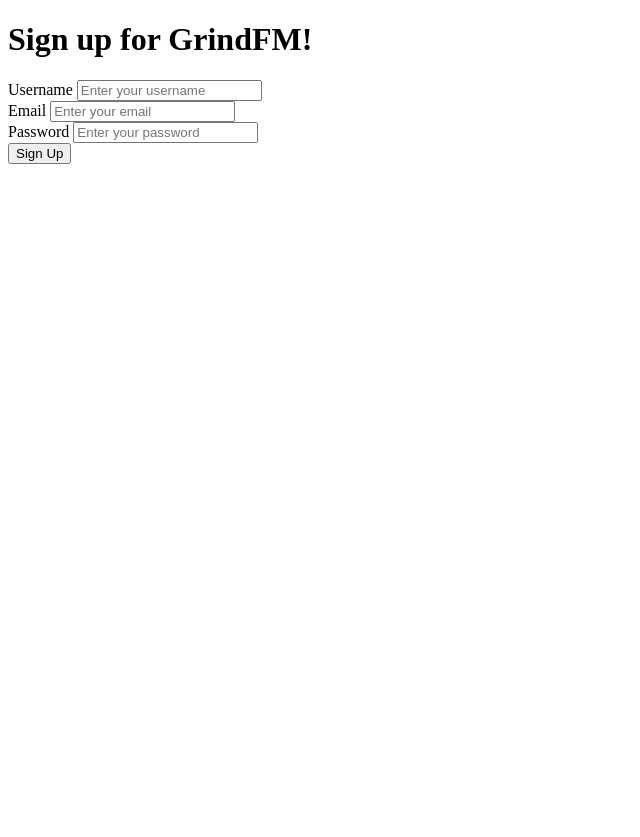
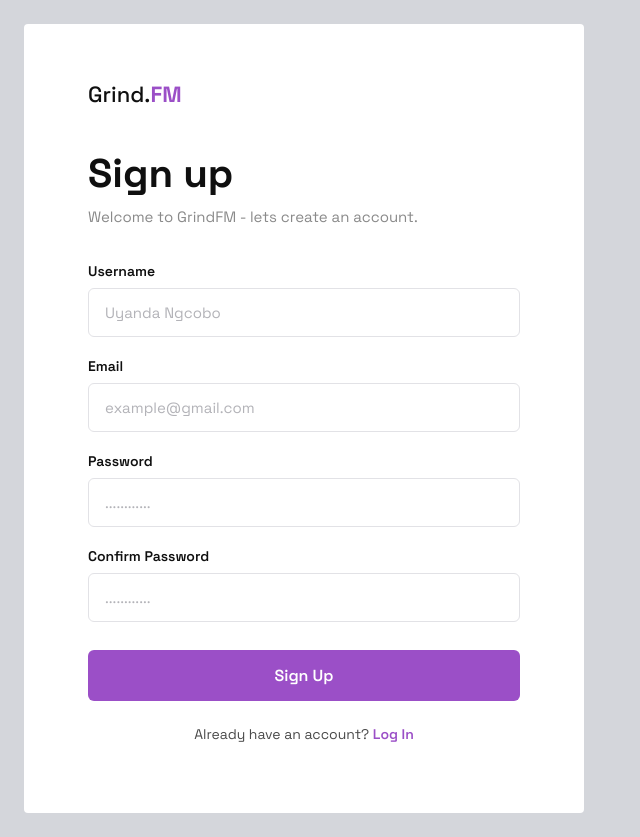
Before and after one commit to UyandaNgcobo/GrindFM-Task-Management-Tool, a PHP site: page /signup.php in a window 1280 px wide. Shown: the whole page, without its empty margins (0-640 px from the left). Before the commit the page ends 164 px from the top, so only its background shows below. Run offline with PHP 8.4, Linux system fonts and the light colour scheme.

Commit message:
Added new styling to log in and sign up page

```diff
--- /dev/null
+++ b/public/css/auth.css
@@ -0,0 +1,181 @@
+@import url('https://fonts.googleapis.com/css2?family=Space+Grotesk:wght@300..700&display=swap');
+
+* {
+    box-sizing: border-box;
+}
+
+body {
+    margin: 0;
+    font-family: 'Space Grotesk', sans-serif;
+    background: #d4d6db;
+}
+
+.auth-shell {
+    display: flex;
+    min-height: 100vh;
+    padding: 24px;
+    gap: 24px;
+}
+
+.auth-panel {
+    flex: 1;
+    background: #ffffff;
+    border-radius: 4px;
+    padding: 56px 64px;
+    display: flex;
+    flex-direction: column;
+    justify-content: center;
+    max-width: 560px;
+}
+
+.auth-logo {
+    font-size: 22px;
+    font-weight: 500;
+    color: #0f0f0f;
+    text-decoration: none;
+    margin-bottom: 40px;
+}
+
+.auth-logo span {
+    color: #9b4fc7;
+    font-weight: 700;
+}
+
+.auth-heading {
+    font-size: 40px;
+    font-weight: 700;
+    margin: 0 0 8px 0;
+    color: #0f0f0f;
+}
+
+.auth-subheading {
+    color: #8a8a8a;
+    margin: 0 0 36px 0;
+    font-size: 15px;
+}
+
+.auth-field {
+    margin-bottom: 20px;
+}
+
+.auth-field label {
+    display: block;
+    font-weight: 600;
+    font-size: 14px;
+    margin-bottom: 8px;
+    color: #0f0f0f;
+}
+
+.auth-field input {
+    width: 100%;
+    padding: 14px 16px;
+    border: 1.5px solid #e2e2e6;
+    border-radius: 6px;
+    font-family: inherit;
+    font-size: 15px;
+    color: #0f0f0f;
+    background: #fff;
+    transition: border-color 0.15s ease;
+}
+
+.auth-field input::placeholder {
+    color: #b3b3b8;
+}
+
+.auth-field input:focus {
+    outline: none;
+    border-color: #9b4fc7;
+}
+
+.auth-submit {
+    width: 100%;
+    padding: 15px;
+    margin-top: 8px;
+    background: #9b4fc7;
+    color: #fff;
+    border: none;
+    border-radius: 6px;
+    font-family: inherit;
+    font-size: 16px;
+    font-weight: 600;
+    cursor: pointer;
+    transition: background 0.15s ease;
+}
+
+.auth-submit:hover {
+    background: #863fb0;
+}
+
+.auth-submit:disabled {
+    background: #cbb1dd;
+    cursor: not-allowed;
+}
+
+.auth-switch {
+    text-align: center;
+    margin-top: 24px;
+    font-size: 14px;
+    color: #4a4a4a;
+}
+
+.auth-switch a {
+    color: #9b4fc7;
+    text-decoration: none;
+    font-weight: 600;
+}
+
+.auth-switch a:hover {
+    text-decoration: underline;
+}
+
+.auth-error {
+    background: #fdecec;
+    border: 1px solid #f3b8b8;
+    color: #b3261e;
+    padding: 12px 16px;
+    border-radius: 6px;
+    font-size: 14px;
+    margin-bottom: 20px;
+    display: none;
+}
+
+.auth-error.visible {
+    display: block;
+}
+
+.auth-visual {
+    flex: 1;
+    border-radius: 4px;
+    background:
+        linear-gradient(135deg, #eceef1 0%, #d7d9de 55%, #c3c6cd 100%);
+    position: relative;
+    overflow: hidden;
+    display: none;
+}
+
+.auth-visual svg {
+    position: absolute;
+    inset: 0;
+    width: 100%;
+    height: 100%;
+}
+
+@media (min-width: 900px) {
+    .auth-visual {
+        display: block;
+    }
+}
+
+@media (max-width: 640px) {
+    .auth-shell {
+        padding: 0;
+    }
+    .auth-panel {
+        max-width: none;
+        padding: 40px 24px;
+        border-radius: 0;
+    }
+    .auth-heading {
+        font-size: 32px;
+    }
+}
--- a/public/css/reminders.css
+++ b/public/css/reminders.css
@@ -19,7 +19,6 @@ main{
     gap: 2rem;
     width: 100%;
     height: 100%;
-    outline: 1px solid black;
 }
 #create-new-reminder-controls{
     display: flex;
--- a/public/js/auth-guard.js
+++ b/public/js/auth-guard.js
@@ -14,8 +14,10 @@ async function getCurrentUser() {
 async function requireLogin() {
   const me = await getCurrentUser();
   if (!me.user_id) {
+    console.log("No user id found in session, login required");
     window.location.replace("login.php");
   } else {
+    console.log("User id found in session, login NOT required");
     return me;
   }
 }
@@ -23,8 +25,10 @@ async function requireLogin() {
 async function redirectIfLoggedIn() {
   const me = await getCurrentUser();
   if (me.user_id) {
+    console.log("Already logged in!")
     window.location.replace("index.php");
   } else {
+    console.log("Not logged in!");
     return me;
   }
 }
--- /dev/null
+++ b/public/js/auth-helpers.js
@@ -0,0 +1,18 @@
+// Wraps fetch with centralized error handling.
+// Returns the parsed JSON response body on success, or null on failure
+// (network error or non-2xx status).
+async function fetchAPI(url, options) {
+    try {
+        const response = await fetch(url, options);
+
+        if (!response.ok) {
+            return await response.json().catch(() => null);
+        }
+
+        return await response.json();
+
+    } catch (error) {
+        console.error('Network error:', error);
+        return null;
+    }
+}
--- a/public/reminders.php
+++ b/public/reminders.php
@@ -1,3 +1,6 @@
+<?php
+    session_start();
+?>
 <!DOCTYPE html>
 <html lang="en">
 <head>
@@ -21,7 +24,7 @@
         <div id="create-new-reminder">
             <div id="reminder-list-cont">
                 <div id="create-new-reminder-controls">
-                    <a id="addBtn" href="reminders-create.php">Add Reminder</a>
+                    <a id="addBtn" href="reminders-create-page.php">Add Reminder</a>
                     <button id="clearBtn">Clear All</button>
                 </div>
 
@@ -83,6 +86,7 @@
 
         <script src="js/auth-guard.js"></script>
         <script>
+            requireLogin();
             // for (const reminder of result.reminders) {
             //     html += `
             //             <div class="task-to-do-cont" data-task-id="${task.task_id}">
--- a/public/signup.php
+++ b/public/signup.php
@@ -3,75 +3,110 @@
 <head>
 <meta charset="UTF-8">
 <meta name="viewport" content="width=device-width, initial-scale=1.0">
-    <title>Document</title>
+<link rel="stylesheet" href="css/auth.css">
+<title>Sign up — Grind.FM</title>
 </head>
 <body>
 
-    <form id="loginForm">
-         <h1>Sign up for GrindFM!</h1>
+<div class="auth-shell">
+    <div class="auth-panel">
+        <a href="/" class="auth-logo">Grind.<span>FM</span></a>
 
-         <div>
+        <h1 class="auth-heading">Sign up</h1>
+        <p class="auth-subheading">Welcome to GrindFM - lets create an account.</p>
+
+        <div id="authError" class="auth-error"></div>
+
+        <form id="signupForm">
+            <div class="auth-field">
                 <label for="username">Username</label>
-            <input
-                id="username"
-                type="text"
-                placeholder="Enter your username"
-                required
-            >
+                <input id="username" type="text" placeholder="Uyanda Ngcobo" required>
             </div>
 
-        <div>
+            <div class="auth-field">
                 <label for="email">Email</label>
-            <input
-                id="email"
-                type="email"
-                placeholder="Enter your email"
-                required
-            >
+                <input id="email" type="email" placeholder="example@gmail.com" required>
             </div>
 
-        <div>
+            <div class="auth-field">
                 <label for="password">Password</label>
-            <input
-                id="password"
-                type="password"
-                placeholder="Enter your password"
-                required
-            >
+                <input id="password" type="password" placeholder="............" required minlength="8">
             </div>
 
-        <button type="submit">Sign Up</button>
+            <div class="auth-field">
+                <label for="confirmPassword">Confirm Password</label>
+                <input id="confirmPassword" type="password" placeholder="............" required minlength="8">
+            </div>
 
+            <button id="submitBtn" class="auth-submit" type="submit">Sign Up</button>
         </form>
 
-    <div id="result"></div>
-</body>
+        <p class="auth-switch">Already have an account? <a href="login.php">Log In</a></p>
+    </div>
+
+    <!-- <div class="auth-visual" aria-hidden="true">
+        <svg viewBox="0 0 600 800" preserveAspectRatio="xMidYMid slice">
+            <polygon points="0,420 300,220 600,420 600,800 0,800" fill="#c3c6cd" />
+            <polygon points="0,420 300,220 300,800 0,800" fill="#b6b9c1" opacity="0.6" />
+            <polygon points="300,220 600,420 300,800" fill="#aeb1ba" opacity="0.5" />
+            <polygon points="0,0 600,0 600,300 300,120 0,260" fill="#eceef1" />
+        </svg>
+    </div> -->
+</div>
+
+<script src="js/auth-guard.js"></script>
+<script src="js/auth-helpers.js"></script>
 <script>
-     const form = document.getElementById("loginForm");
-        const result = document.getElementById("result");
+    redirectIfLoggedIn();
 
-        form.addEventListener("submit", async (e) => {
+    const form = document.getElementById('signupForm');
+    const submitBtn = document.getElementById('submitBtn');
+    const errorBox = document.getElementById('authError');
+
+    function showAuthError(message) {
+        errorBox.textContent = message;
+        errorBox.classList.add('visible');
+    }
+
+    form.addEventListener('submit', async (e) => {
         e.preventDefault();
+        errorBox.classList.remove('visible');
+
+        const password = document.getElementById('password').value;
+        const confirmPassword = document.getElementById('confirmPassword').value;
+
+        if (password !== confirmPassword) {
+            showAuthError('Passwords do not match.');
+            return;
+        }
+
+        submitBtn.disabled = true;
+        submitBtn.textContent = 'Creating account...';
 
         const payload = {
-                username: document.getElementById("username").value,
-                email: document.getElementById("email").value,
-                password: document.getElementById("password").value
+            username: document.getElementById('username').value,
+            email: document.getElementById('email').value,
+            password: password
         };
 
-            const response = await fetch("http://localhost:3000/api/signup", {
-                method: "POST",
-                headers: {
-                    "Content-Type": "application/json"
-                },
+        const data = await fetchAPI('http://localhost:3000/api/signup', {
+            method: 'POST',
+            credentials: 'include',
+            headers: { 'Content-Type': 'application/json' },
             body: JSON.stringify(payload)
         });
 
-            const data = await response.json();
+        submitBtn.disabled = false;
+        submitBtn.textContent = 'Sign Up';
 
-            console.log(data);
+        if (data && data.status === 'success') {
+            window.location.replace('login.php');
+            return;
+        }
 
-            result.textContent = data.message;
+        showAuthError(data?.message || 'Signup failed. Please try again.');
     });
 </script>
+
+</body>
 </html>
--- a/public/to-do-list-create-page.php
+++ b/public/to-do-list-create-page.php
@@ -1,3 +1,7 @@
+<?php
+    session_start();
+?>
+
 <!DOCTYPE html>
 <html lang="en">
 <head>
--- a/public/to-do-list.php
+++ b/public/to-do-list.php
@@ -1,3 +1,7 @@
+<?php
+    session_start();
+?>
+
 <!DOCTYPE html>
 <html lang="en">
 <head>
```
Also changed, not shown: public/css/to-do-list-create.css (+5 -3 lines), public/dashboard.php (+9 -8 lines), public/js/api.js (+50 -0 lines), public/login.php (+49 -56 lines), public/reminders-create-page.php (+32 -2 lines). Lines whose indentation alone changed are shown as unchanged.
